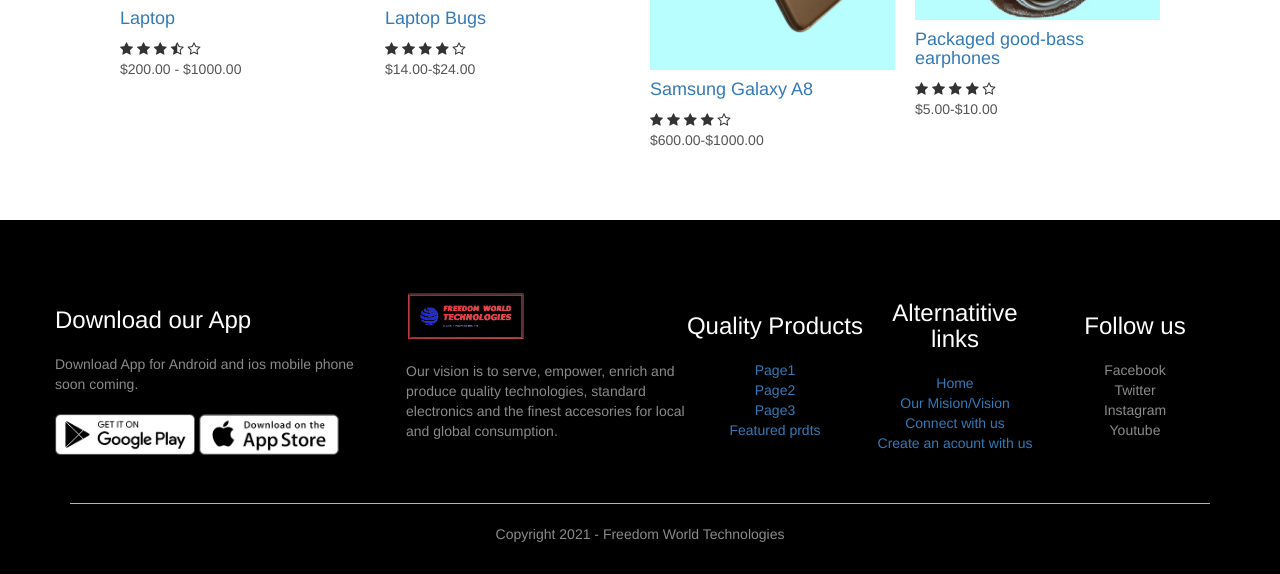
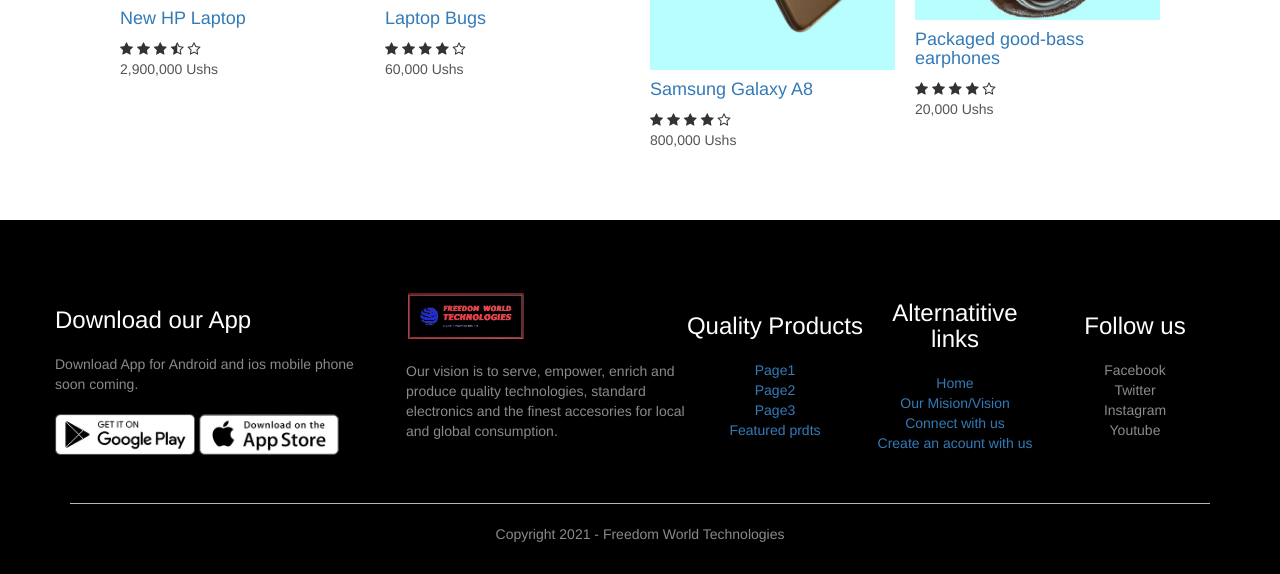
Before and after one commit to chrisalex-ochay/freedom-world-php, a PHP site: page /productfiles/product-14-mibox-details.php in a window 1280 px wide. Shown: the part 1049-1623 px from the top of the page. Run offline with PHP 8.4, Linux system fonts and the light colour scheme; some libraries are stand-ins or nearby versions.

Commit message:
Update product-14-mibox-details.php

```diff
--- a/productfiles/product-14-mibox-details.php
+++ b/productfiles/product-14-mibox-details.php
@@ -60,7 +60,7 @@
             <div class="col-2">
                 <p>Mi-TV Box</p>
                 <h1>a Smart Mi-TV Box</h1>
-                <h4>$90.00-$110.00</h4>
+                <h4>350,000 Ushs</h4>
                 <select>
                     <option>Select Color</option>
                     <option>Black</option>
@@ -71,11 +71,12 @@
 
                 <h3>Product Details <i class="fa fa-indent"></i></h3>
                 <br>
-                <p>A smart Mi_Tv Box is used to stream online TV content onto a non-smart TV <br>
-                   it comes with a 2gb Ram plus 8gb storage memory, <br>
-                   it runs on Android 8.1 operating system platform <br>
-                   it has a CPU of quad-core 64bit and Bluetooth 4.2
-                </p>
+                <ul>
+                    <li>A smart Mi_Tv Box is used to stream online TV content onto a non-smart TV </li>
+                    <li>it comes with a 2gb Ram plus 8gb storage memory, </li>
+                    <li>it runs on Android 8.1 operating system platform </li>
+                    <li>it has a CPU of quad-core 64bit and Bluetooth 4.2</li>
+                </ul>
             </div>
         </div>
     </div>
@@ -94,7 +95,7 @@
         <div class="row">
             <div class="col-4">
                 <a href="../productfiles/product-2-laptop-details.php"><img src="../images/product-2-laptop1.png"></a>
-                <a href="../productfiles/product-1-iphonex-details.php"><h4>Laptop</h4></a>
+                <a href="../productfiles/product-1-iphonex-details.php"><h4>New HP Laptop</h4></a>
                 <div class="rating">
                     <i class="fa fa-star"></i>
                     <i class="fa fa-star"></i>
@@ -102,7 +103,7 @@
                     <i class="fa fa-star-half-o"></i>
                     <i class="fa fa-star-o"></i>
                 </div>
-                <p>$200.00 - $1000.00</p>
+                <p>2,900,000 Ushs</p>
             </div>
             <div class="col-4">
                 <a href="../productfiles/product-24-laptopbug-details.php"><img src="../images/product-24-laptop-bug-1.png"></a>
@@ -114,7 +115,7 @@
                     <i class="fa fa-star"></i>
                     <i class="fa fa-star-o"></i>
                 </div>
-                <p>$14.00-$24.00</p>
+                <p>60,000 Ushs</p>
             </div>
             <div class="col-4">
                 <a href="../productfiles/product-35-A8samsung-details.php"><img src="../images/product-35-Used-phone-A8-samsung-1.jpg"></a>
@@ -126,7 +127,7 @@
                     <i class="fa fa-star"></i>
                     <i class="fa fa-star-o"></i>
                 </div>
-                <p>$600.00-$1000.00</p>
+                <p>800,000 Ushs</p>
             </div>
             <div class="col-4">
                 <a href="../productfiles/product-36-earphones1-details.php"><img src="../images/product-36-earphones1-1.jpg"></a>
@@ -138,7 +139,7 @@
                     <i class="fa fa-star"></i>
                     <i class="fa fa-star-o"></i>
                 </div>
-                <p>$5.00-$10.00</p>
+                <p>20,000 Ushs</p>
             </div>
         </div>
 
```
